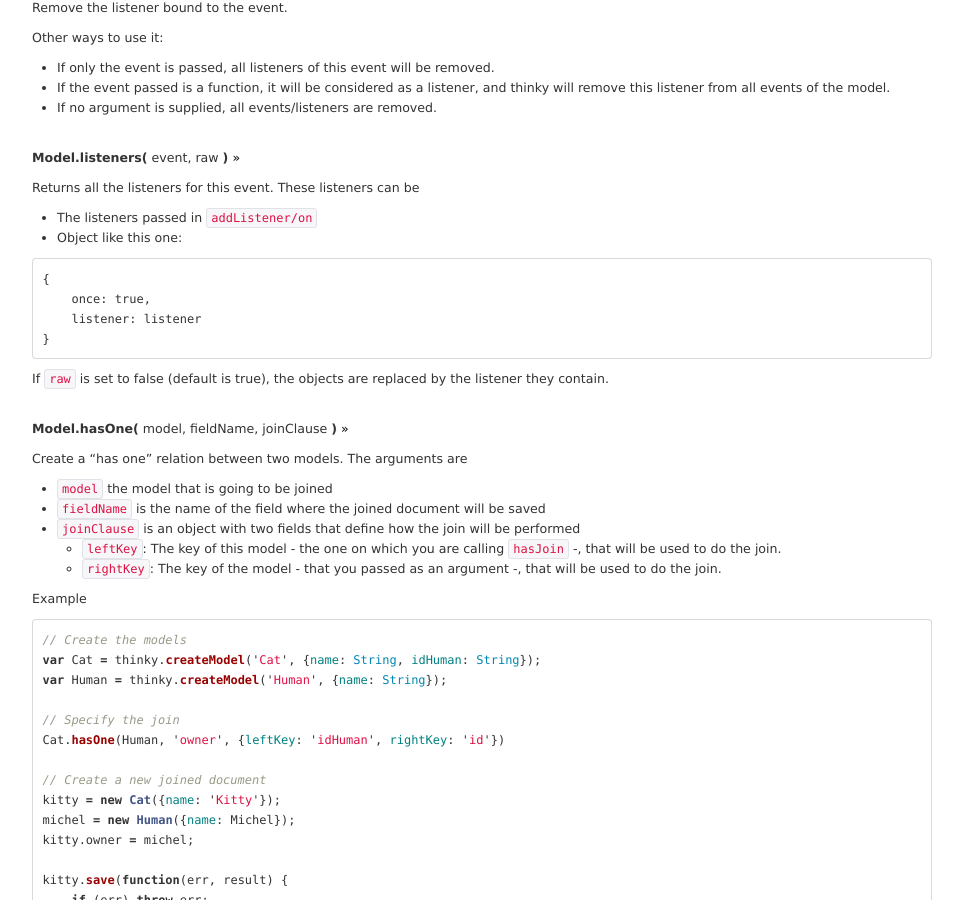
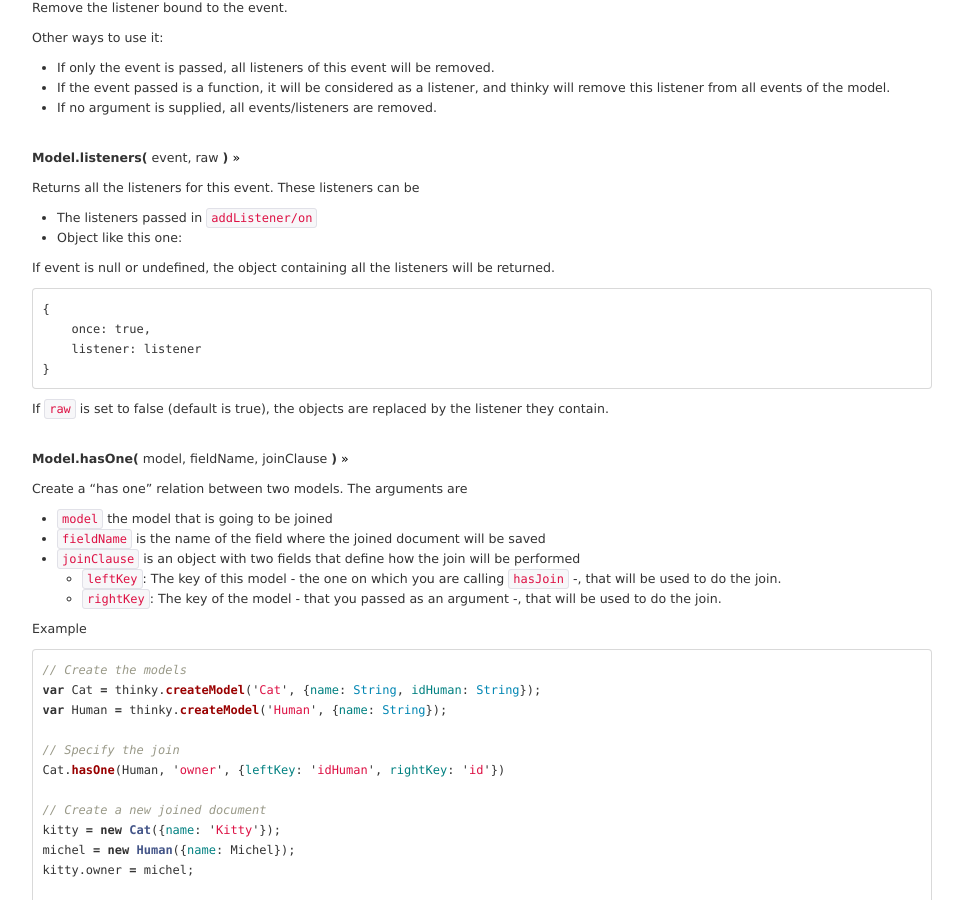
Before and after one commit to neumino/thinky, a Jekyll site: the page built from documentation.md, in a window 1280 px wide and 900 px high, scrolled down 5139 px. Shown: the whole window, without its empty margins (158-1121 px from the left). Built offline with Jekyll 4.4.1, drawn with Linux system fonts in a browser that asks for light colours; Markdown is read by kramdown in place of the engine named in the settings.

Commit message:
Update Model.listeners -- event is optional

````diff
--- a/documentation.md
+++ b/documentation.md
@@ -363,6 +363,8 @@ Returns all the listeners for this event. These listeners can be
 
 - The listeners passed in `addListener/on`
 - Object like this one:
+
+If event is null or undefined, the object containing all the listeners will be returned.
 
 ```
 {
````
